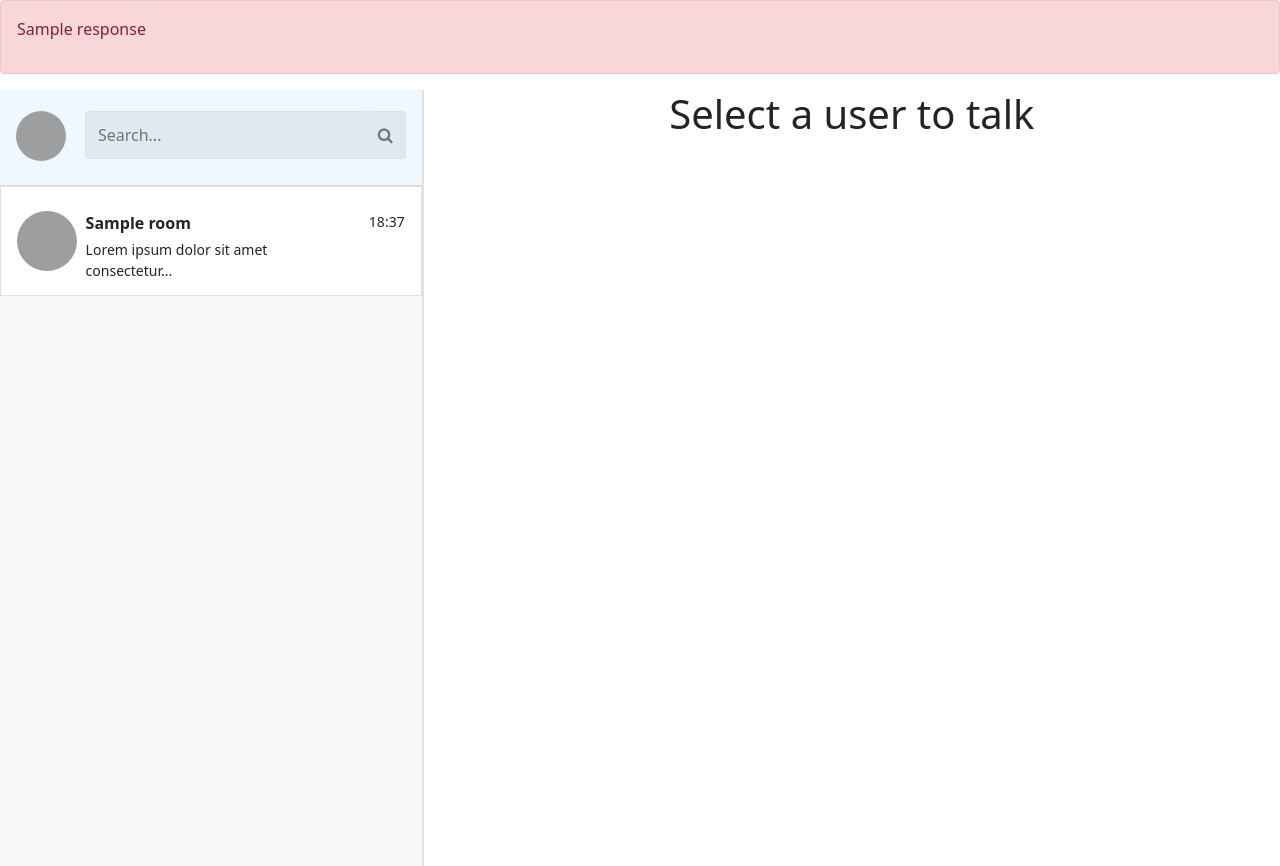
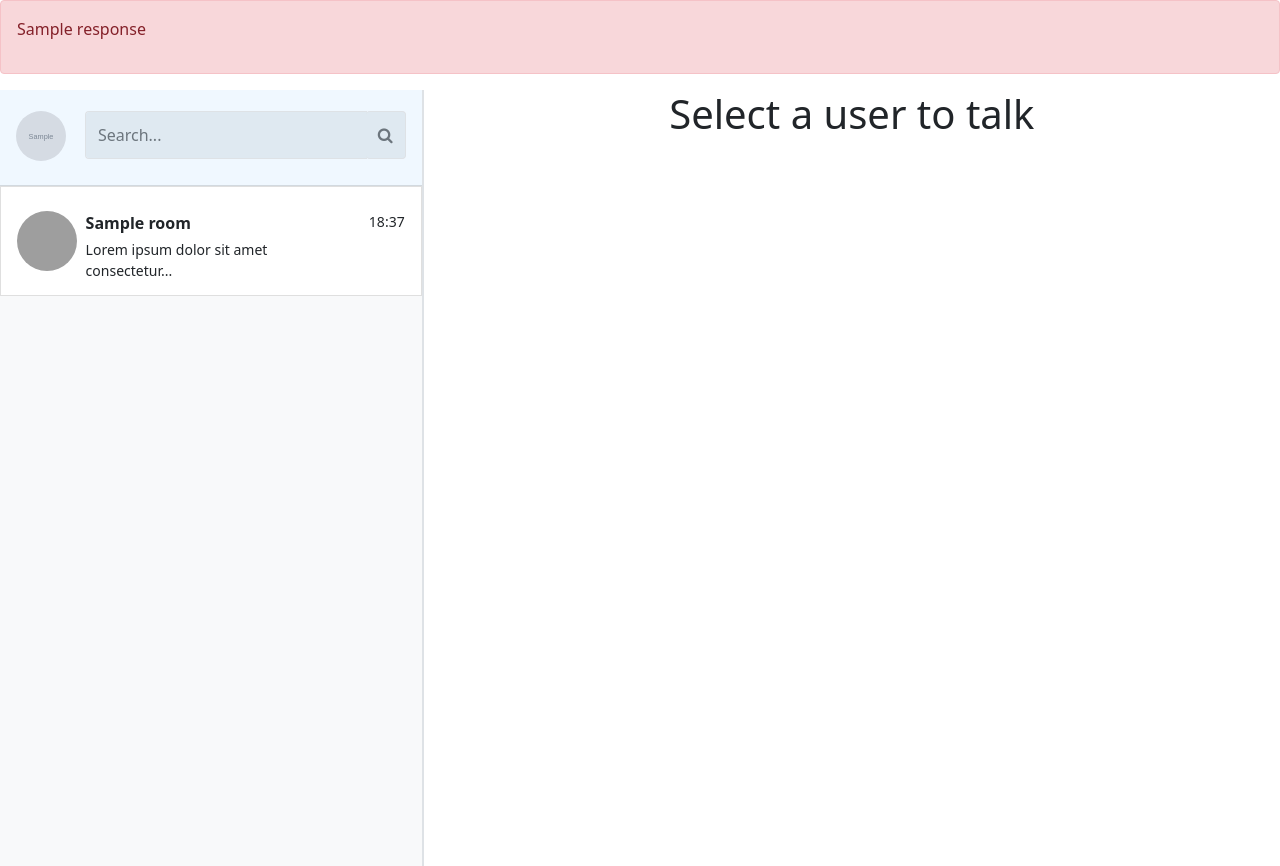
Before and after one commit to fabriciobarbosaviegas/one-project, a Flask app: template templates/index.html in a window 1280 px wide. Run offline with Flask 2, Linux system fonts and the light colour scheme; the template is opened without the code that fills it: most values are stand-ins (such as "Sample title", 1, 10 or a date in 2020); grey boxes marked "Sample" are stand-in pictures; some libraries are stand-ins or nearby versions; grey boxes are pictures that could not be loaded.

Commit message:
Update sidebar.html

```diff
--- a/templates/sidebar.html
+++ b/templates/sidebar.html
@@ -2,7 +2,7 @@
     <header class="list-group-item container pg-2" id="sidebar-header">
         <div class="row">
             <figure class="col col-sm-2">
-                <img src="{{ url_for('static', filename='img/avatar.jpg') }}" class="rounded-circle" id="avatar" alt="user" width="50" height="50">
+                <img src="{{ userAvatar }}" class="rounded-circle" id="avatar" alt="user" width="50" height="50">
             </figure>
             <div class="input-group col">
                 <input class="form-control border-end-0 border" type="text" placeholder="Search..." id="search-input">
```
